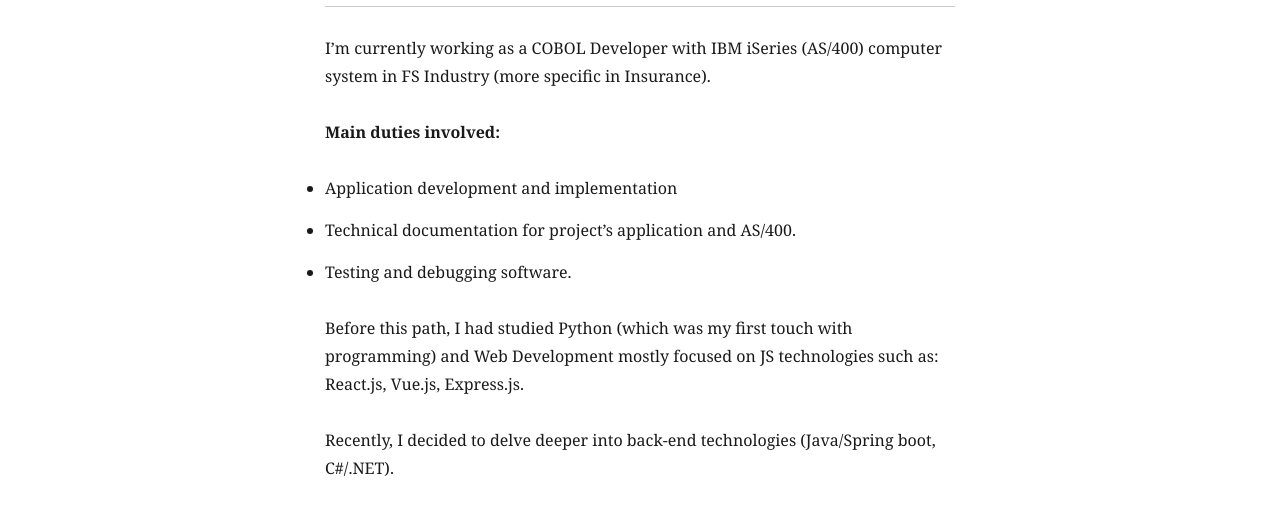
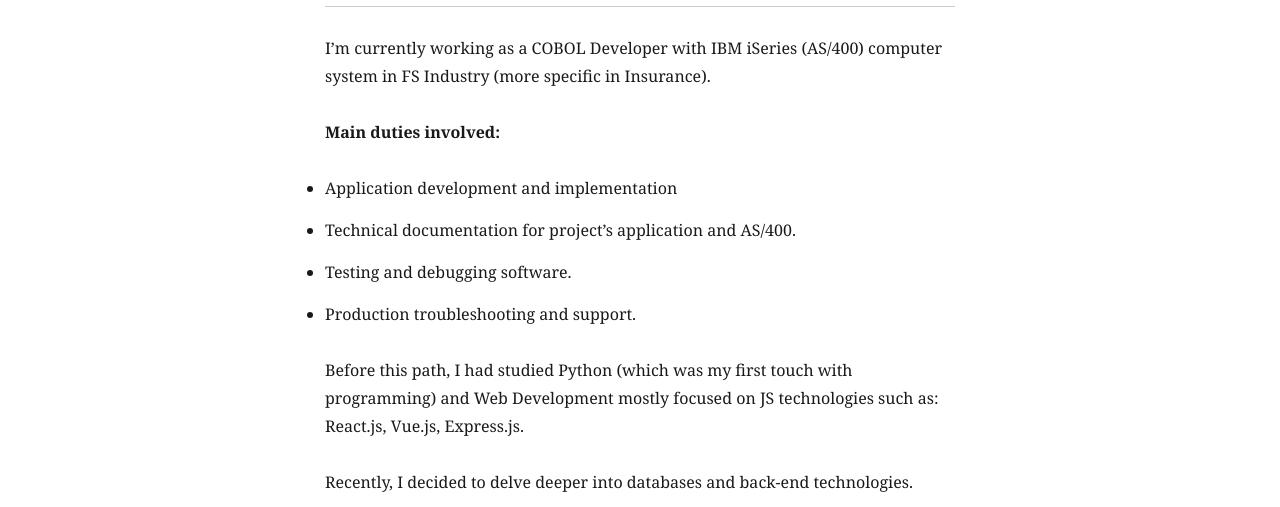
Before and after one commit to theoklitosBam7/coding-notebook, a Gatsby site: page /about in a window 1280 px wide. Shown: the part 261-768 px from the top of the page. Built offline with nearby package versions, Linux system fonts and the light colour scheme; Gatsby itself is replaced by a stand-in of ours; some packages are replaced by stand-ins of ours.

Commit message:
Upd info

```diff
--- a/src/pages/about.js
+++ b/src/pages/about.js
@@ -29,9 +29,10 @@
           <li>Application development and implementation</li>
           <li>Technical documentation for project’s application and AS/400.</li>
           <li>Testing and debugging software.</li>
+          <li>Production troubleshooting and support.</li>
         </ul>
         <p>Before this path, I had studied Python (which was my first touch with programming) and Web Development mostly focused on JS technologies such as: React.js, Vue.js, Express.js.</p>
-        <p>Recently, I decided to delve deeper into back-end technologies (Java/Spring boot, C#/.NET).</p>
+        <p>Recently, I decided to delve deeper into databases and back-end technologies.</p>
         <p>Last but not least, I’m a Linux lover.</p>
         <Footer />
       </Layout>
```
